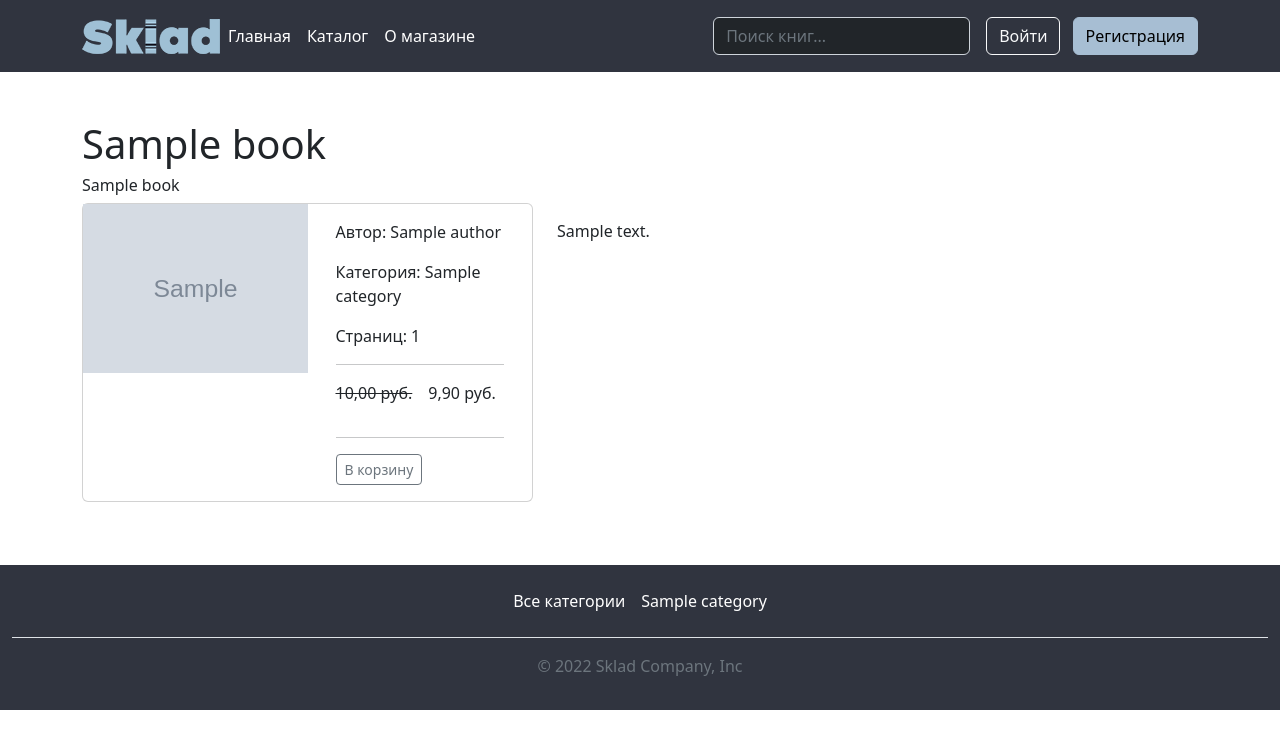
After one commit to Lum0Dev/bookshop-Django, a Django app: template bookshop/books/templates/books/product.html in a window 1280 px wide. The commit adds this page. Shown: the top 749 px of the page. Run offline with Django 4.2, Linux system fonts and the light colour scheme; tables that the repository leaves empty hold one stand-in row (values such as "Sample post"); the template is opened without the code that fills it: values that come from a table or form of the project are taken from there, most other values are stand-ins (such as "Sample title", 1, 10 or a date in 2020); grey boxes marked "Sample" are stand-in pictures.

Commit message:
add view product page and update models

```diff
--- a/bookshop/books/admin.py
+++ b/bookshop/books/admin.py
@@ -3,11 +3,12 @@ from django.contrib import admin
 from .models import *
 
 class BooksAdmin(admin.ModelAdmin):
-    list_display = ('id', 'title', 'price', 'author', 'cat', 'photo', 'time_create', 'is_published')
+    list_display = ('id', 'title', 'title_eng', 'price', 'sale', 'author',
+        'cat', 'photo', 'time_create', 'is_published')
     list_display_links = ('id', 'title')
     search_fields = ('title', 'author', 'content')
     list_editable = ('is_published',)
-    list_filter = ('is_published', 'time_create')
+    list_filter = ('is_published', 'time_create', 'sale')
 
 class CategoryAdmin(admin.ModelAdmin):
     list_display = ('id', 'name')
--- a/bookshop/books/models.py
+++ b/bookshop/books/models.py
@@ -3,8 +3,11 @@ from django.urls import reverse
 
 class Books(models.Model):
     title = models.CharField(max_length=255, verbose_name='Название')
+    title_eng = models.CharField(max_length=255, null=True, blank=True, verbose_name='Иностранное название')
     content = models.TextField(blank=True, verbose_name='Описание')
     price = models.DecimalField(max_digits=6, decimal_places=2, verbose_name='Цена')
+    sale = models.IntegerField(blank=True, default=0, verbose_name='Скидка, %')
+    pages_count = models.IntegerField(null=True, blank=True, verbose_name='Страниц')
     photo = models.ImageField(upload_to='photos/%Y/%m/%d', verbose_name='Изображение')
     time_create = models.DateTimeField(auto_now_add=True, verbose_name='Время создания')
     is_published = models.BooleanField(default=True, verbose_name='Публикация')
@@ -16,6 +19,10 @@ class Books(models.Model):
 
     def get_absolute_url(self):
         return reverse('product', kwargs={'product_id': self.pk})
+
+    def get_sale(self):
+        price = self.price * (100-self.sale) / 100
+        return price
 
     class Meta:
         verbose_name = 'Книги'
--- a/bookshop/books/static/books/css/styles.css
+++ b/bookshop/books/static/books/css/styles.css
@@ -45,3 +45,7 @@ button#next {
 button#previous {
     left: 50px;
 }
+
+div#i {
+    padding: 0px;
+}
--- a/bookshop/books/templates/books/base.html
+++ b/bookshop/books/templates/books/base.html
@@ -68,7 +68,7 @@
                 <li class="nav-item"><a href="{% url 'catalog' %}" class="nav-link px-2 text-white">Все категории</a></li>
                 {% endif %}
 
-                {% get_cats 'name' as categories %}
+                {% get_cats '-name' as categories %}
                 {% for c in categories %}
                     {% if c.pk == cat_selected %}
                     <li class="nav-item px-2 text-muted">{{c.name}}</li>
--- a/bookshop/books/templates/books/catalog.html
+++ b/bookshop/books/templates/books/catalog.html
@@ -1,5 +1,4 @@
 {% extends 'books/base.html' %}
-{% load static %}
 
 {% block content %}
 <div class="album py-5 bg-light">
@@ -15,7 +14,7 @@
                     </a>
 
                     <div class="card-body">
-                        <a href="{{p.get_absolute_url}}">
+                        <a href="{{p.get_absolute_url}}" class="text-decoration-none text-reset">
                             <h5 class="card-title">{{p.title}}</h5>
                         </a>
                         <p class="card-text">{{p.author}}</p>
--- /dev/null
+++ b/bookshop/books/templates/books/product.html
@@ -0,0 +1,47 @@
+{% extends 'books/base.html' %}
+
+{% block content %}
+<div class="container py-5">
+    <h1 class="featurette-heading">{{product.title}}</h1>
+    <h6>{{product.title_eng}}</h6>
+    <div class="row">
+        <div class="col-md-5">
+            <div class="card">
+                <div class="container">
+                    <div class="row row-cols-sm-2 row-cols-md-1 row-cols-lg-2 g-4">
+                        <div id="i" class="col-6">
+                            {% if product.photo %}
+                                <img class="img-fluid" width="288" height="448" src="{{product.photo.url}}" alt="">
+                            {% endif %}
+                        </div>
+                        <div>
+                            <div class="card-body">
+                                <p class="card-text">Автор: {{product.author}}</p>
+                                <p class="card-text">Категория: {{product.cat}}</p>
+                                <p class="card-text">Страниц: {{product.pages_count}}</p>
+                                <hr>
+                                <div class="d-flex align-items-center">
+                                    {% if product.sale %}
+                                    <p><del>{{product.price|floatformat:2}} руб.</del></p>
+                                    <p class="ms-3">{{product.get_sale|floatformat:2}} руб.</p>
+                                    {% else %}
+                                    <p>{{product.price}} руб.</p>
+                                    {% endif %}
+                                </div>
+                                <hr>
+                                <div class="d-flex justify-content-between align-items-center">
+                                    <button type="button" class="btn btn-sm btn-outline-secondary">В корзину</button>
+                                </div>
+                            </div>
+                        </div>
+                    </div>
+                </div>
+            </div>
+        </div>
+
+        <div class="col-md-7">
+            <p class="lead">{{product.content|linebreaks}}</p>
+        </div>
+    </div>
+</div>
+{% endblock %}
```
Also changed, not shown: bookshop/books/views.py (+9 -2 lines), bookshop/books/static/books/images/media/1984.jpg (added), bookshop/books/static/books/images/media/21_lesson_for_21_century.jpg, bookshop/books/static/books/images/media/learning_python_1part.jpg (added), bookshop/books/static/books/images/media/learning_python_2part.jpg (added).
